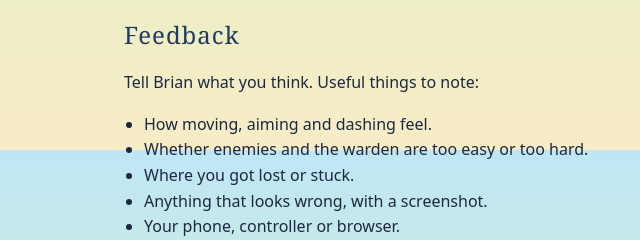
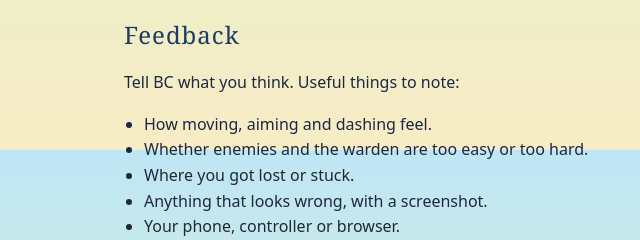
Before and after one commit to bclark10121-cloud/tiny-tailwind, a plain HTML site: page docs/index.html in a window 1280 px wide. Shown: the part 3050-3290 px from the top of the page, 106-746 px from the left. Drawn offline with Linux system fonts and the light colour scheme.

Commit message:
Text: use BC in place of the owner's first name
At BC's request. Text only. Package ids, build files and kit copies on
older kit versions are left as they are.

Co-Authored-By: Claude Opus 5.5 <noreply@anthropic.com>
Claude-Session: https://claude.ai/code/session_0117TTYCw6mJg1F1eJZXYvMV

```diff
--- a/docs/index.html
+++ b/docs/index.html
@@ -62,7 +62,7 @@ h2{font-family:Georgia,"Times New Roman",serif;letter-spacing:1px;color:var(--ac
 <h2>Install on Android</h2>
 <ol><li>Tap Download for Android on this page.</li><li>Open the file. Allow installs from your browser if your phone asks.</li><li>Tap Install, then Open.</li></ol>
 <h2>Feedback</h2>
-<p>Tell Brian what you think. Useful things to note:</p>
+<p>Tell BC what you think. Useful things to note:</p>
 <ul><li>How moving, aiming and dashing feel.</li><li>Whether enemies and the warden are too easy or too hard.</li><li>Where you got lost or stuck.</li><li>Anything that looks wrong, with a screenshot.</li><li>Your phone, controller or browser.</li></ul>
 <footer>Tiny Tailwind. Music by Juhani Junkala (CC0), found through Patch.gg. <a href="https://github.com/bclark10121-cloud/tiny-tailwind/blob/main/CREDITS.md">Credits</a> · <a href="https://bclark10121-cloud.github.io/">More games on The Game Shelf</a></footer>
 </main></body></html>
```
Also changed, not shown: 14 other files.
